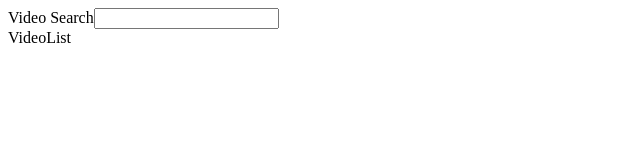
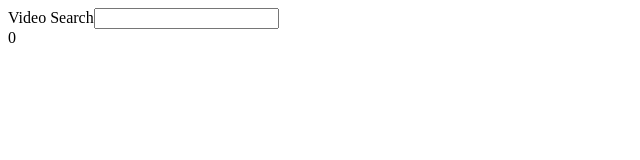
Before and after one commit to tjonesdev-learning/react-redux, a React (Create React App) app in the folder videos/: page / in a window 1280 px wide. Shown: the top 160 px of the page, without its empty margins (0-640 px from the left). Built offline with nearby package versions, Linux system fonts and the light colour scheme; the HTML template or start-up script is replaced by a standard one.

Commit message:
destructured to condense

```diff
--- a/videos/src/components/VideoList.js
+++ b/videos/src/components/VideoList.js
@@ -1,7 +1,7 @@
 import React from "react";
 
-const VideoList = (props) => {
-	return <div>VideoList</div>;
+const VideoList = ({ videos }) => {
+	return <div>{videos.length}</div>;
 };
 
 export default VideoList;
```
